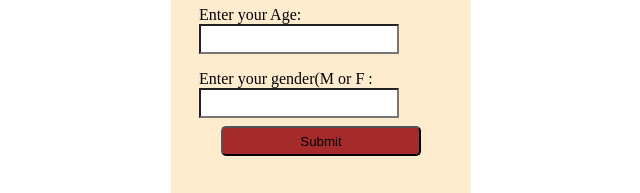
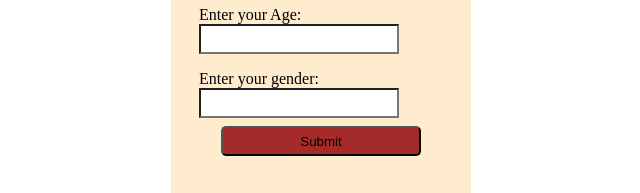
Before and after one commit to Codewithshimite/BMI-calculator-by-codewithShimite, a plain HTML site: page index.html in a window 1280 px wide. Shown: the part 219-412 px from the top of the page, 319-959 px from the left. Drawn offline with Linux system fonts and the light colour scheme.

Commit message:
Update index.html

```diff
--- a/index.html
+++ b/index.html
@@ -16,7 +16,7 @@
 
       <label>Enter your Age: <input id="age" type="number" /></label>
 
-      <label>Enter your gender(M or F : <input id="sex" type="text" /></label>
+      <label>Enter your gender: <input id="sex" type="text" /></label>
 
       <input type="submit" id="submit" />
 
```
